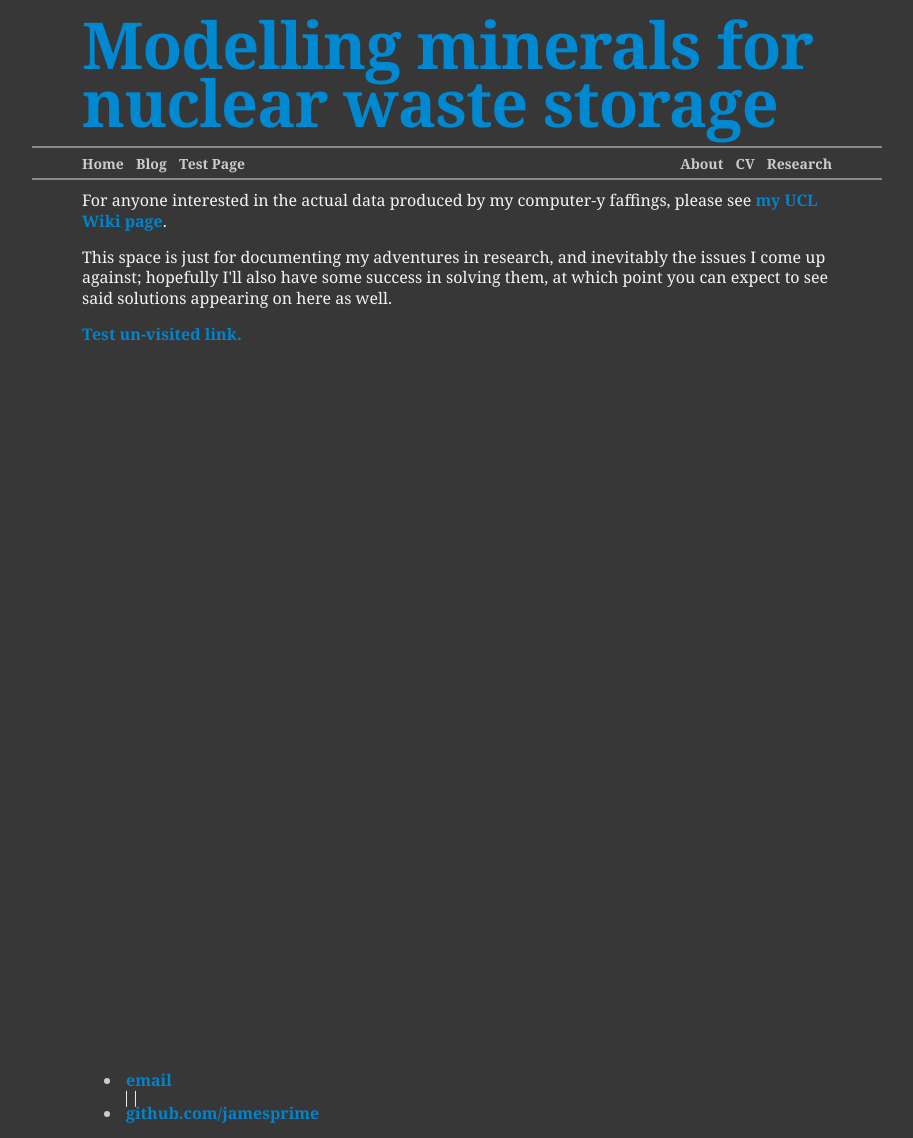
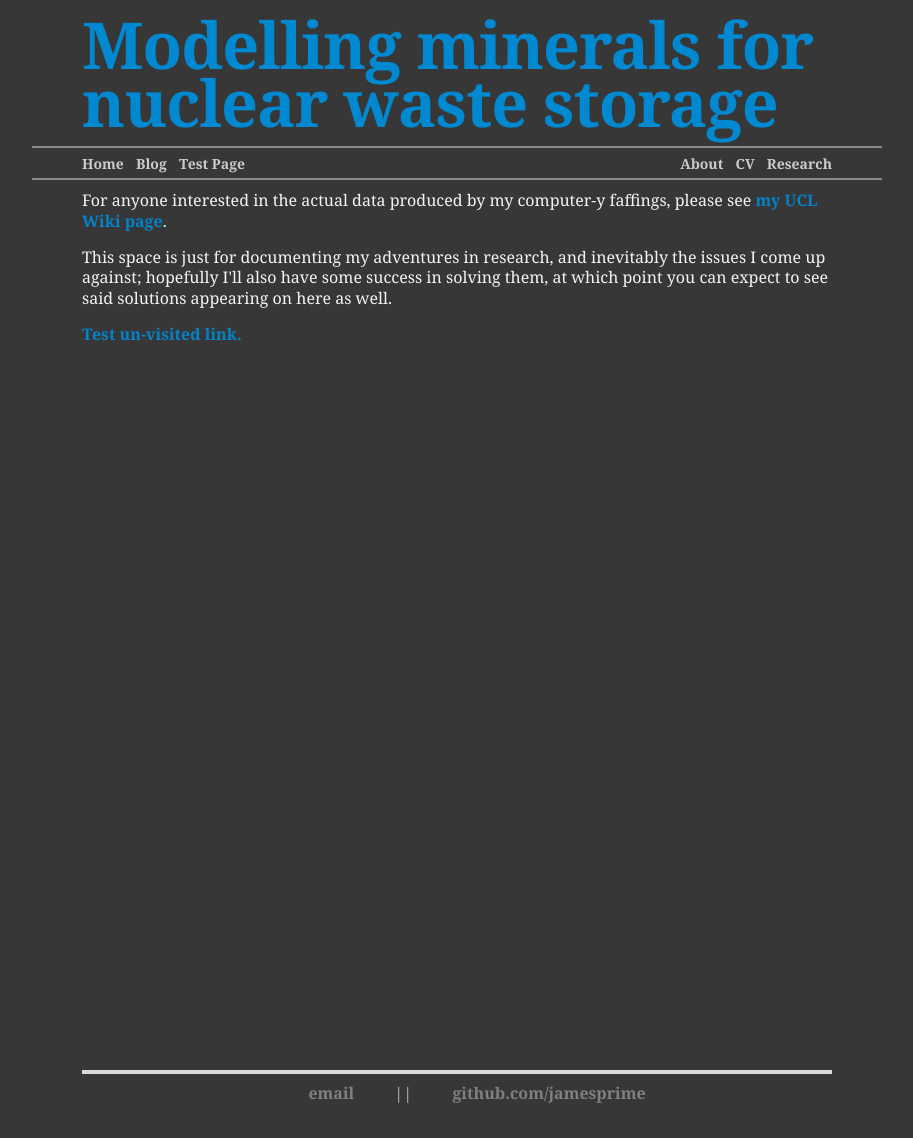
Before and after one commit to jamesprime/jamesprime.github.io, a Jekyll site: the page built from index.html, in a window 1280 px wide. Shown: the whole page, without its empty margins (183-1096 px from the left). Built offline with Jekyll 4.4.1, drawn with Linux system fonts in a browser that asks for light colours; nearby versions of some CDN libraries; some web fonts are replaced.

Commit message:
Updated /_sass/jp-minimal.scss
Changed .footer selector to footer, since uberduper layouts are no longer in use, and removed accidentally-pasted li stylings in the middle of a bunch of colours in comments

```diff
--- a/_sass/jp-minimal.scss
+++ b/_sass/jp-minimal.scss
@@ -336,7 +336,7 @@ div.slogan {
 // FOOTER
 //-----------------------------------------------------------------------------
 
-.footer {
+footer {
     border-top: 4px solid #dadada;
     clear: both;
     color: gray;
@@ -453,9 +453,7 @@ a.orange:hover { color: #fba919; padding: 1px; border: solid 2px #fba919; text-d
 .slogan a { padding: 3px; line-height: 2.5em; }
 
 /*
-pink #f5a2c6            li {
-                padding: 0 8px 0 0;
-            }
+pink #f5a2c6
 light-green #23af4c
 dark-green #2f8b49
 light-orange #fba919
```
